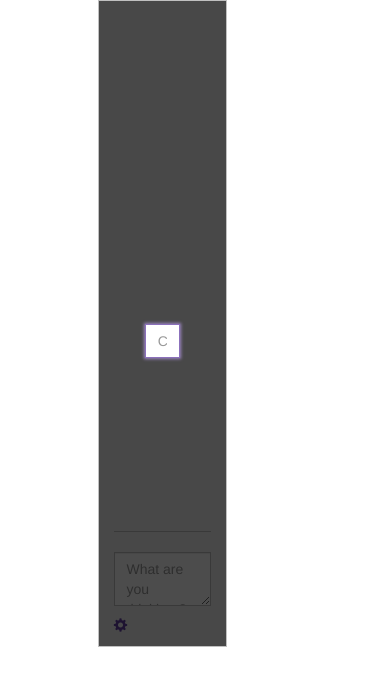
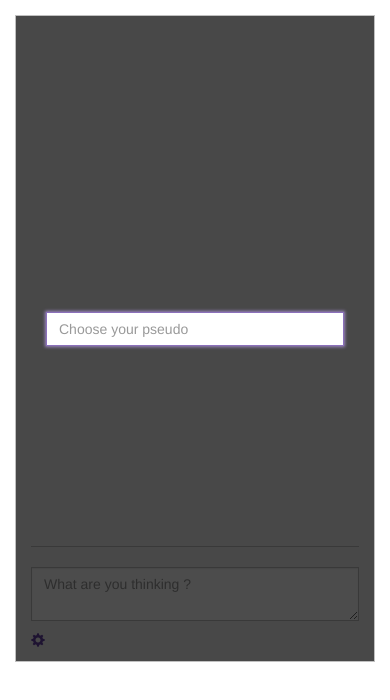
Before and after one commit to hecalu/node-twitch-chat, a website: page public/index.html in a window 390 px wide. Drawn offline with nearby package versions, Linux system fonts and the light colour scheme; no server answers.

Commit message:
Remove 100 oldest message in chat. Fix responsive styles

```diff
--- a/public/chat.js
+++ b/public/chat.js
@@ -140,6 +140,12 @@ $(document).ready(function () {
         newMessage.append(timeText, authorText, contentText);
     	newMessage.appendTo($('.messages'));
 
+        // Remove 100 oldest messages
+        var messageCount = $('.message').length;
+        if(messageCount > 100) {
+            $('.message:lt('+(messageCount - 100)+')').remove();
+        }
+
         // Scroll room window to bottom
         $(".messages-wrapper").stop().animate({
             scrollTop: $(".messages").height()
--- a/public/index.html
+++ b/public/index.html
@@ -13,26 +13,26 @@
     <body>
         <div class="container">
             <div class="row">
-                <div class="room col-xs-offset-3 col-xs-4">
-                    <div class="messages-wrapper col-xs-12">
+                <div class="room col-md-offset-3 col-md-4">
+                    <div class="messages-wrapper col-md-12">
                         <div class="messages"></div>
                     </div>
-		        	<div class="choose-pseudo col-xs-12">
+		        	<div class="choose-pseudo col-md-12">
 		        		<form>
-                            <div class="form-group col-xs-8 col-xs-offset-2">
+                            <div class="form-group col-md-8 col-md-offset-2">
     		        			<input type="text" class="user-pseudo form-control" placeholder="Choose your pseudo" autofocus/>
                                 <label class="control-label"></label>
                             </div>
 		        		</form>
 		        	</div>
-			        <div class="post col-xs-12">
+			        <div class="post col-md-12">
                         <hr>
 			        	<form class="user-post">
 				        	<textarea class="user-message form-control" placeholder="What are you thinking ?"></textarea>
 
                             <a class="options" href="#"><span class="glyphicon glyphicon-cog" aria-hidden="true"></span></a>
 
-                            <div class="options-popover col-xs-6">
+                            <div class="options-popover col-md-6">
                                 <div class="checkbox">
                                     <label>
                                         <input type="checkbox" class="showPostTime"> Afficher l'heure
--- a/public/styles.css
+++ b/public/styles.css
@@ -1,10 +1,12 @@
+body {
+    padding: 15px;
+}
 hr {
     border-top: 1px solid #c0c0c0;
 }
 .room {
 	border: 1px solid #c0c0c0;
 	background: #f2f2f2;
-    position: absolute;
     padding: 10px 0;
 }
 .room .glyphicon {
@@ -55,7 +57,8 @@ hr {
     z-index: 10;
     top: 0;
     left: 0;
-	height: 100%;
+    width: 100%;
+    height: 100%;
 	background: rgba(0,0,0,.7);
     transform-style: preserve-3d;
 }
```
